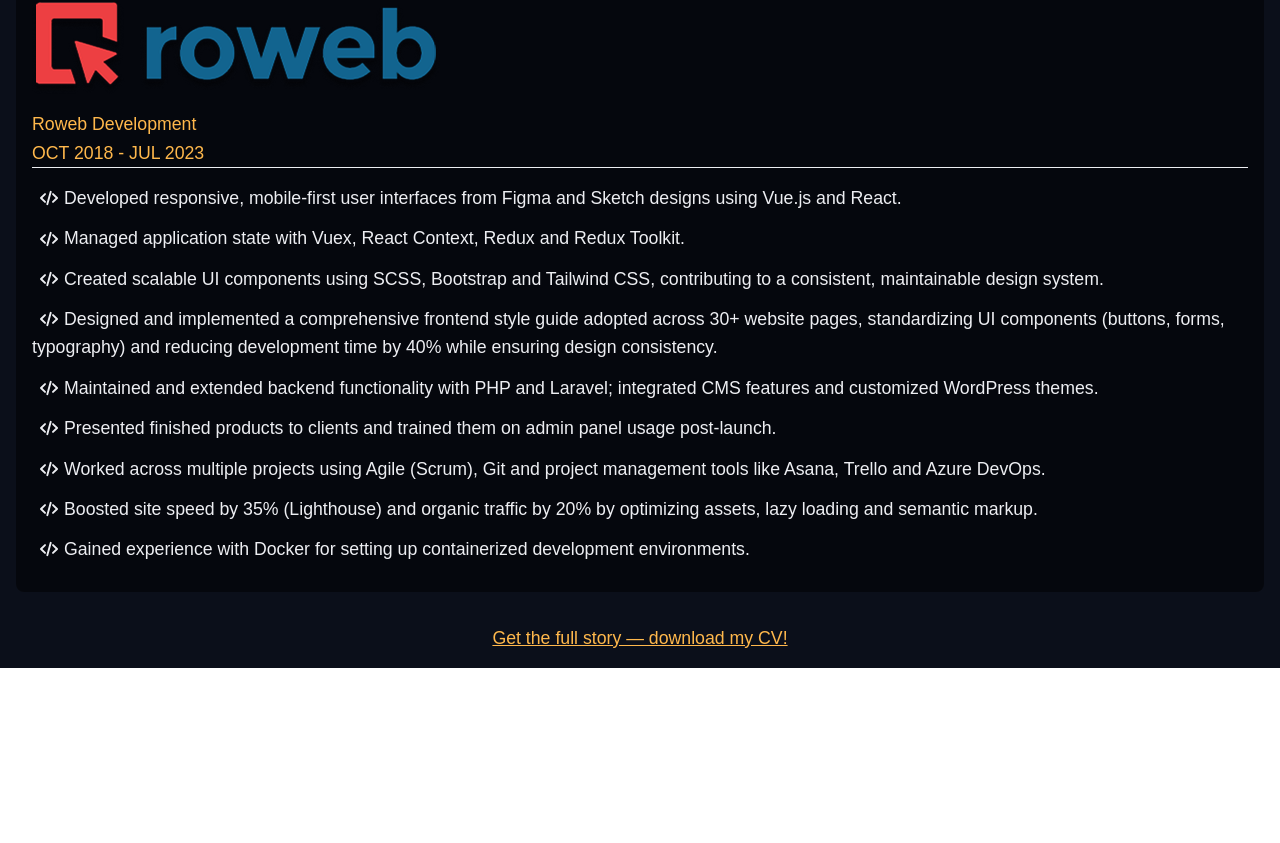
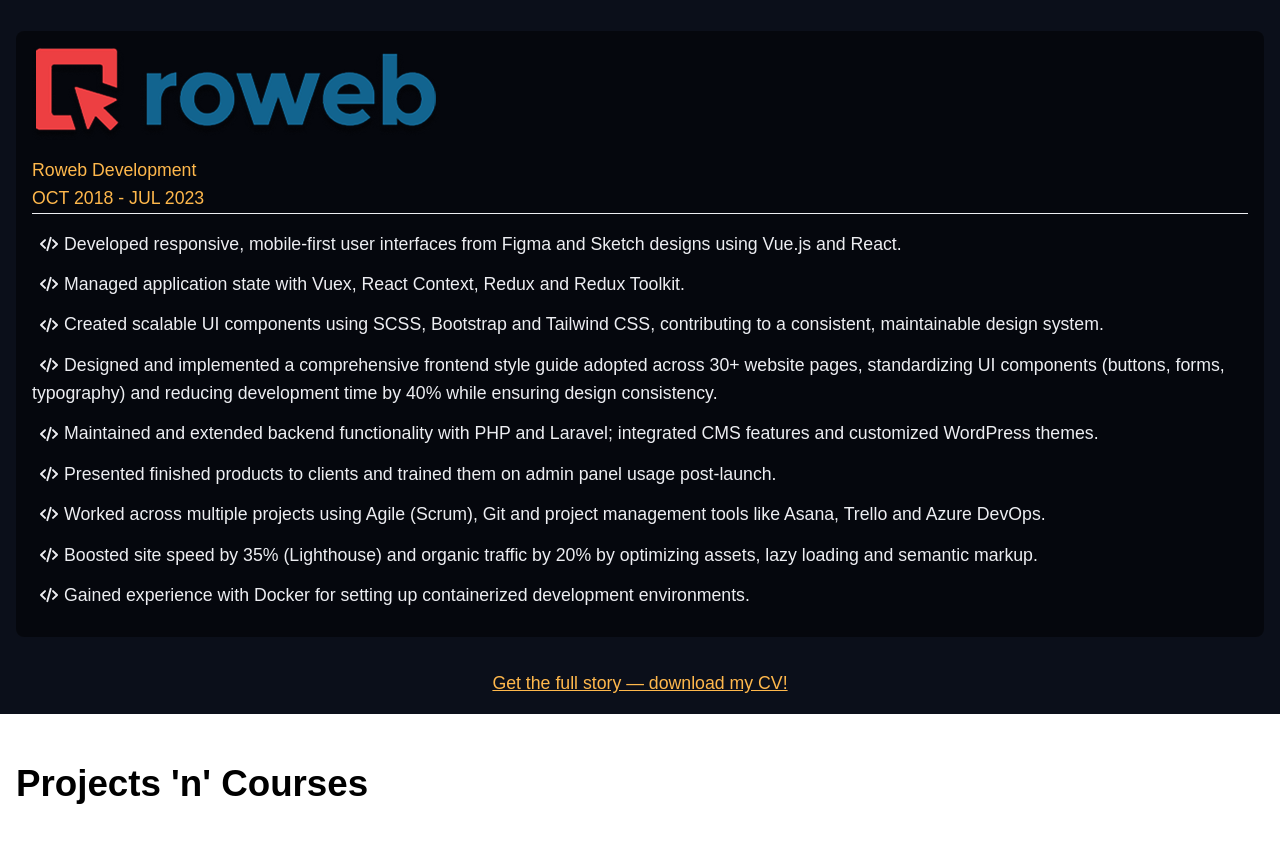
Before and after one commit to dan-nitu/personal-portfolio-vue, a Vue app: page / in a window 1280 px wide. Shown: the part 3794-4637 px from the top of the page. Before the commit the page ends 4526 px from the top, so only its background shows below. Built offline with nearby package versions, Linux system fonts and the light colour scheme; a web font is replaced by a local one.

Commit message:
small heading refactoring

```diff
--- a/src/App.vue
+++ b/src/App.vue
@@ -3,6 +3,7 @@
 import About from './components/About.vue';
 import TechStack from './components/TechStack.vue';
 import Experience from './components/Experience.vue';
+import ProjectsAndCourses from './components/ProjectsAndCourses.vue';
 </script>
 
 <template>
@@ -14,7 +15,7 @@
 
   <Experience />
 
-  <div class="projects-and-courses"></div>
+  <ProjectsAndCourses />
 
   <div class="more-than-just-a-dev"></div>
 </template>
--- a/src/assets/main.scss
+++ b/src/assets/main.scss
@@ -32,10 +32,6 @@
   background-color: $color-bg-surface;
   color: $color-text-secondary;
 
-  h2 {
-    margin-block: 2rem;
-  }
-
   p {
     text-indent: 1rem;
     text-align: justify;
@@ -45,10 +41,6 @@
 .tech-stack {
   background-color: $color-bg-alt;
   color: $color-text-primary;
-
-  h2 {
-    margin-block: 2rem;
-  }
 
   .cards-wrapper {
     display: flex;
--- a/src/assets/scss/_typography.scss
+++ b/src/assets/scss/_typography.scss
@@ -67,3 +67,7 @@
   margin: 0 0 1em;
   font-size: $font-size-body;
 }
+
+h2 {
+  margin-block: 2rem;
+}
--- /dev/null
+++ b/src/components/ProjectsAndCourses.vue
@@ -0,0 +1,5 @@
+<template>
+  <div class="projects-and-courses">
+    <h2>Projects 'n' Courses</h2>
+  </div>
+</template>
```
